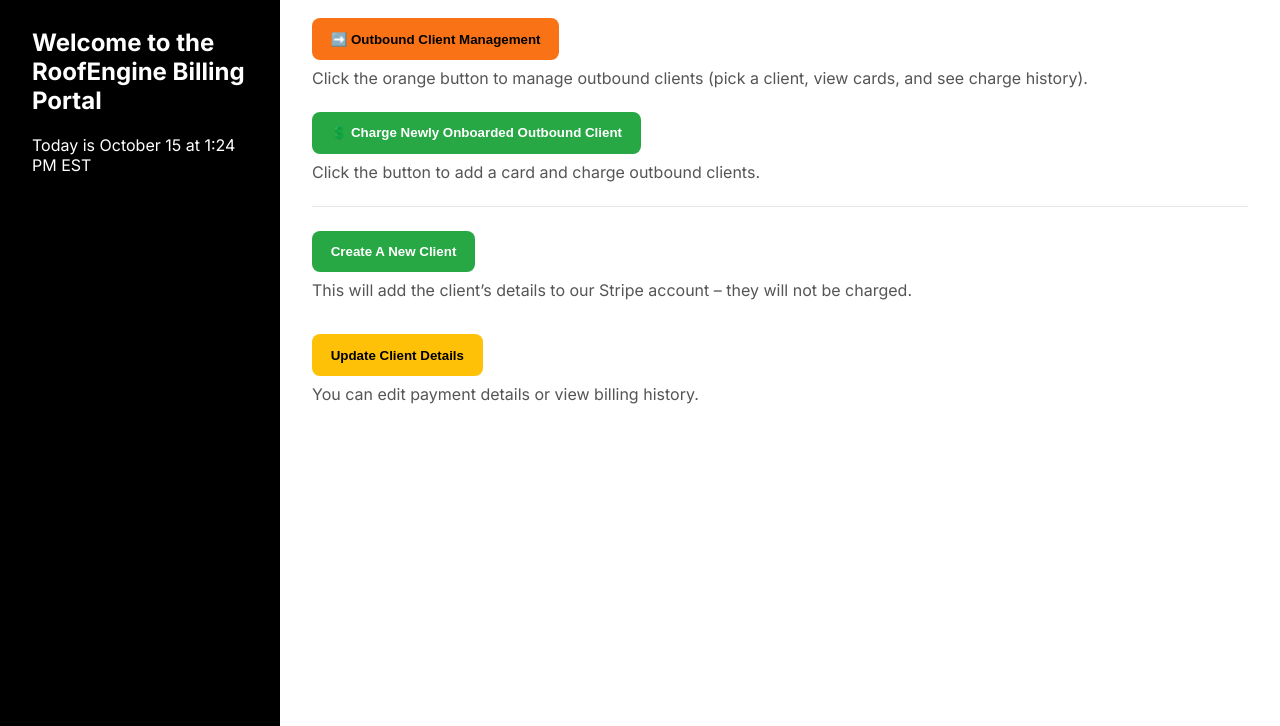
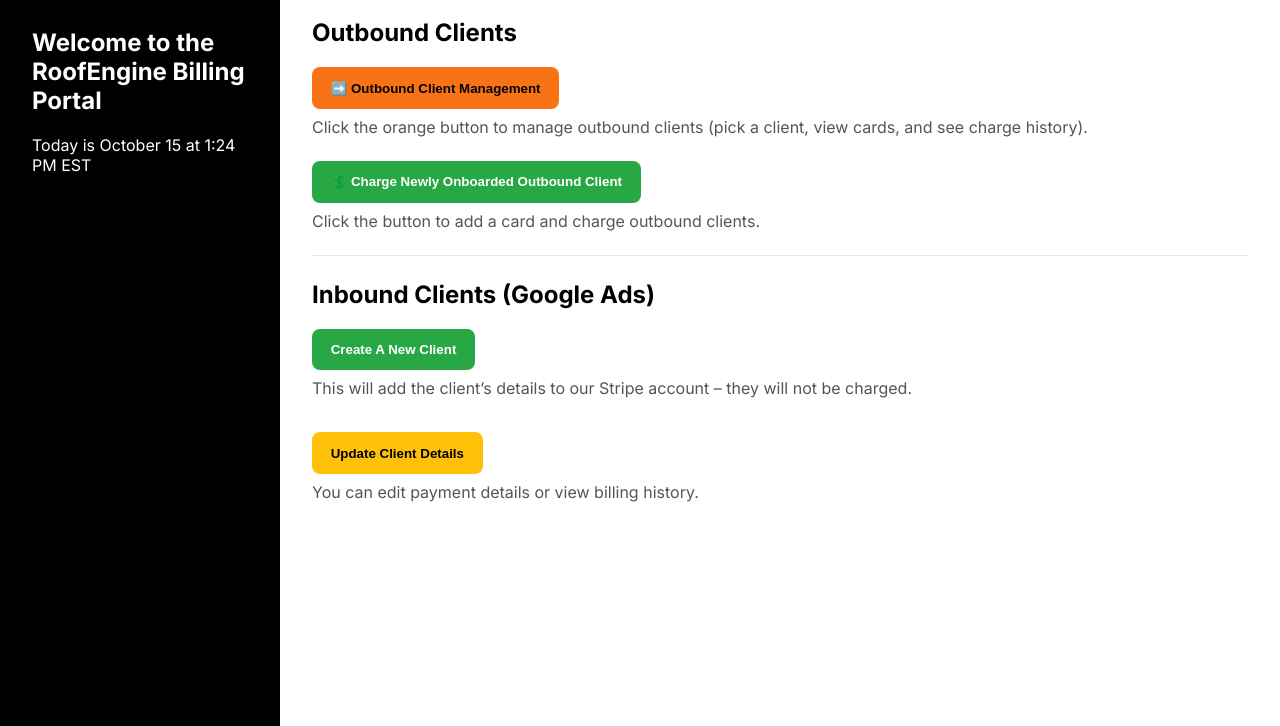
Before and after one commit to alex-roofengine/stripe-netlify-portal, a website: page public/index.html in a window 1280 px wide. Shown: the part 74-800 px from the top of the page. Drawn offline with Linux system fonts and the light colour scheme.

Commit message:
Update index.html

```diff
--- a/public/index.html
+++ b/public/index.html
@@ -37,6 +37,8 @@
   <div class="content">
     <h1>What do you want to do?</h1>
 
+    <h2>Outbound Clients</h2>
+
     <!-- New: Outbound Client Management entry -->
     <button class="btn btn-orange" onclick="location.href='outbound-management.html'">➡️ Outbound Client Management</button>
     <p class="helper">Click the orange button to manage outbound clients (pick a client, view cards, and see charge history).</p>
@@ -47,6 +49,8 @@
     <p class="helper">Click the button to add a card and charge outbound clients.</p>
 
     <hr />
+
+    <h2>Inbound Clients (Google Ads)</h2>
 
     <!-- Existing actions -->
     <button class="btn btn-green" onclick="location.href='create.html'">Create A New Client</button>
```
